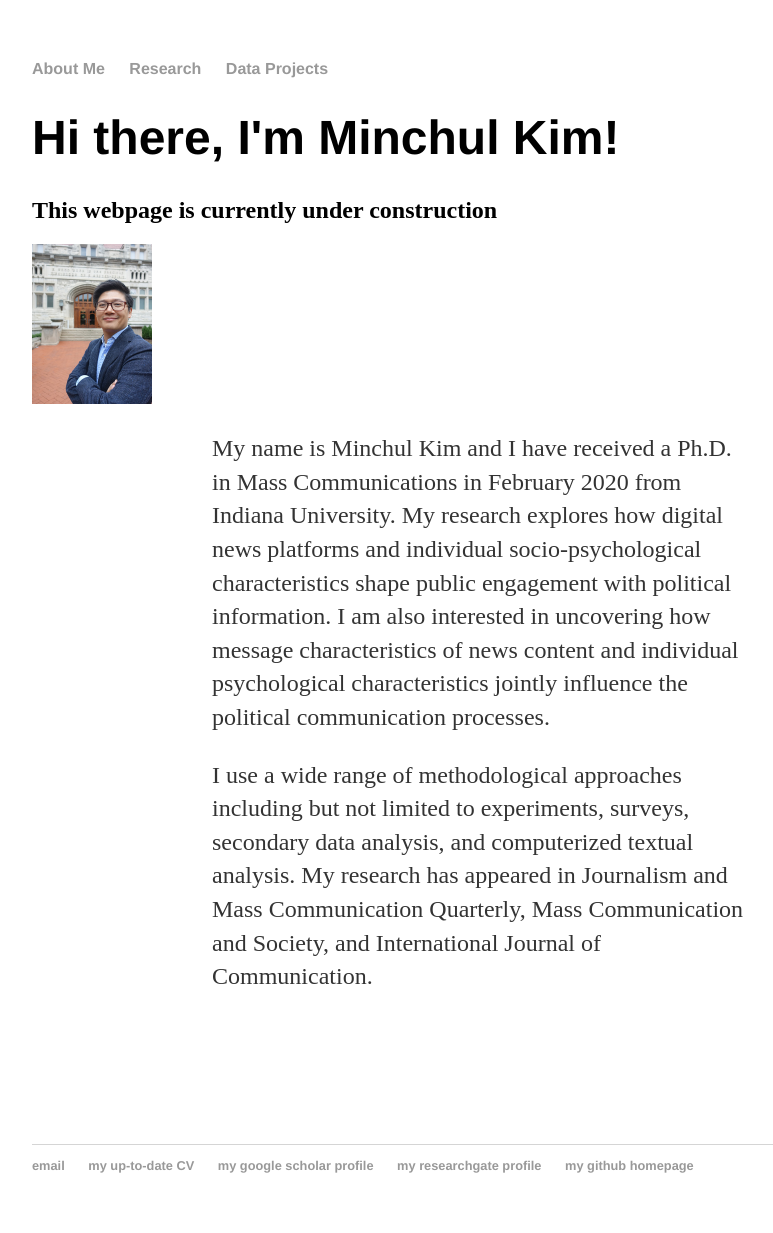
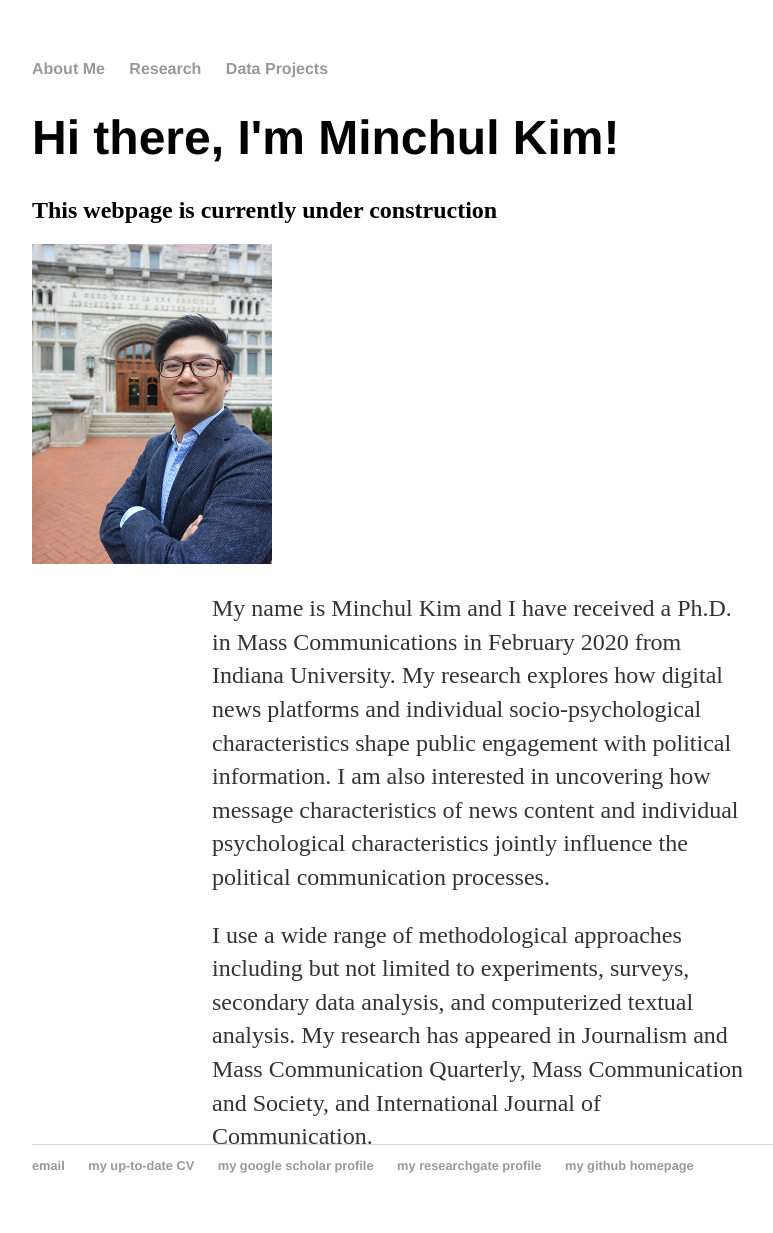
Before and after one commit to minchulkim-phd/minchulkim, a Jekyll site: the page built from index.html, in a window 1280 px wide. Shown: the whole page, without its empty margins (160-933 px from the left). Built offline with Jekyll 4.4.1, drawn with Linux system fonts in a browser that asks for light colours.

Commit message:
Update index.html

```diff
--- a/index.html
+++ b/index.html
@@ -7,7 +7,7 @@ title: Minchul Kim(Ph.D.)'s Personal Webpage
 	<h2>This webpage is currently under construction</h2>
 
 	<div class="slide-content">
-		<img src="/images/Portrait_Minchul Kim.jpg" width='120px;' height='160px;'>
+		<img src="/images/Portrait_Minchul Kim.jpg" width='240px;' height='320px;'>
 		<div class="imgDes">
 			<p>My name is Minchul Kim and I have received a Ph.D. in Mass Communications in February 2020 from Indiana University. My research explores how digital news platforms and individual socio-psychological characteristics shape public engagement with political information. I am also interested in uncovering how message characteristics of news content and individual psychological characteristics jointly influence the political communication processes.</p>
 			<p>I use a wide range of methodological approaches including but not limited to experiments, surveys, secondary data analysis, and computerized textual analysis. My research has appeared in Journalism and Mass Communication Quarterly, Mass Communication and Society, and International Journal of Communication.</p>
```
